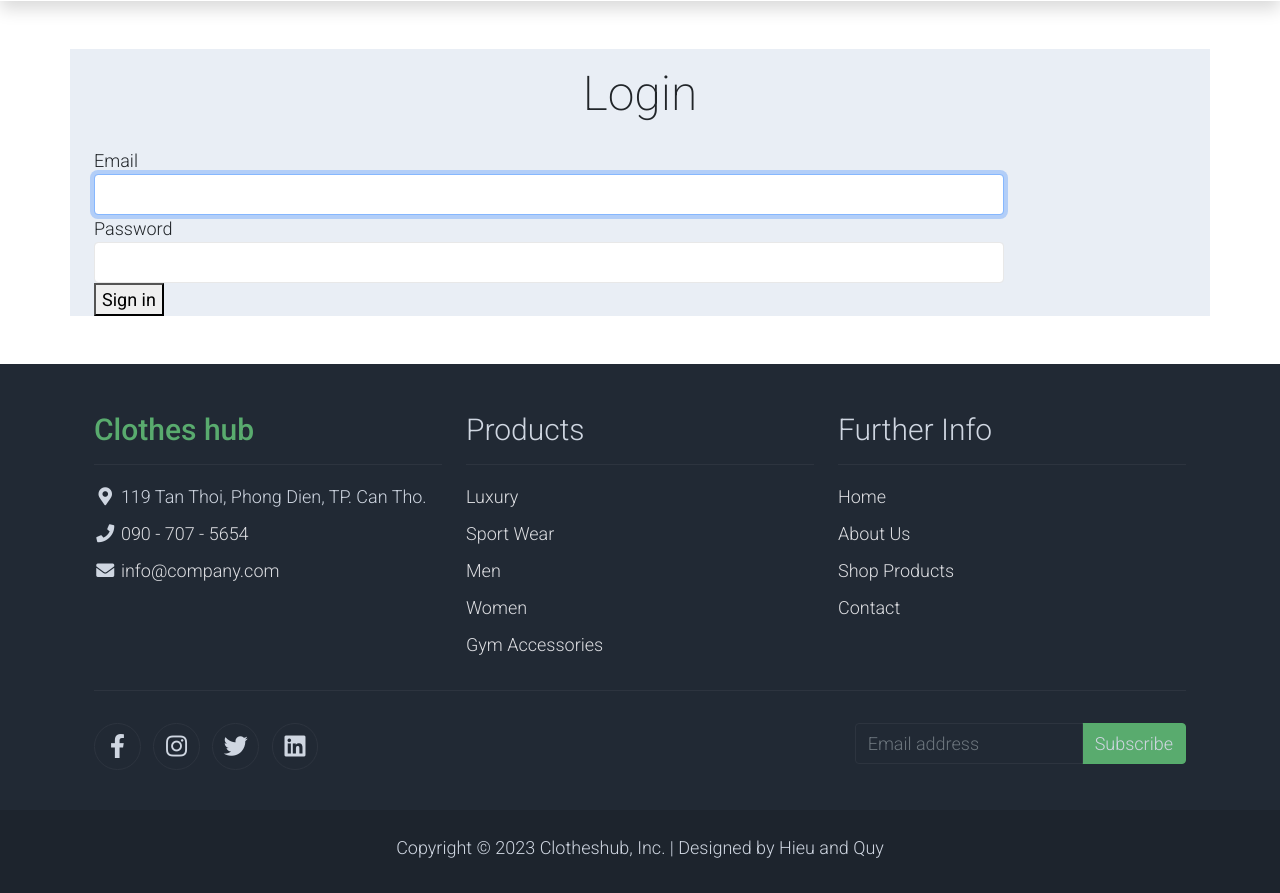
After one commit to Clotheshub-Organization/Clotheshub, a Symfony app: template templates/security/login.html.twig in a window 1280 px wide. The commit adds this page. Shown: the part 249-1142 px from the top of the page. Run offline with Twig, Linux system fonts and the light colour scheme; the template is opened without the code that fills it, so the values that code supplies are empty; some libraries are stand-ins or nearby versions.

Commit message:
Add a Login form

```diff
--- a/src/Controller/ProductController.php
+++ b/src/Controller/ProductController.php
@@ -39,6 +39,8 @@ class ProductController extends AbstractController
             'product' => $product
         ]);
     }
+
+
 
 
     //  /**
--- a/templates/home.html.twig
+++ b/templates/home.html.twig
@@ -43,19 +43,34 @@
                 <div class="flex-fill">
                     <ul class="nav navbar-nav d-flex justify-content-between mx-lg-auto">
                         <li class="nav-item">
-                            <a class="nav-link" href="#">Home</a>
+                            <a class="nav-link" href="{{path('homepage')}}">Home</a>
                         </li>
                         <li class="nav-item">
-                            <a class="nav-link" href="#">About</a>
+                            <a class="nav-link" href="{{path('homepageAbout')}}">About</a>
                         </li>
                         <li class="nav-item">
-                            <a class="nav-link" href="#">Product</a>
+                            <a class="nav-link" href="{{path('product_show')}}">Product</a>
                         </li>
                         <li class="nav-item">
-                            <a class="nav-link" href="#">Contact</a>
+                            <a class="nav-link" href="{{path('homepageContact')}}">Contact</a>
+                        </li>
+                        <li class="nav-item dropdown">
+                            <a class="nav-link dropdown-toggle" href="#" id="dropdown" data-bs-toggle="dropdown"
+                             aria-haspopup="true" aria-expanded="false">Manage</a>
+                            <ul class="dropdown-menu" aria-labelledby="dropdown03">
+                                <li><a class="dropdown-item" href="#">Products</a></li>
+                                <li><a class="dropdown-item" href="#">Brands</a></li>
+                            </ul>
+                        </li>
+                        <li class="nav-item">
+                            <a class="nav-link" href="#">Logout</a>
+                        </li>
+                        <li class="nav-item">
+                            <a class="nav-link" href="{{path('login')}}">Login</a>
                         </li>
                     </ul>
                 </div>
+
             </div>
         </div>
     </nav>
@@ -104,10 +119,10 @@
                 <div class="col-md-4 pt-5">
                     <h2 class="h2 text-light border-bottom pb-3 border-light">Further Info</h2>
                     <ul class="list-unstyled text-light footer-link-list">
-                        <li><a class="text-decoration-none" href="#">Home</a></li>
-                        <li><a class="text-decoration-none" href="#">About Us</a></li>
-                        <li><a class="text-decoration-none" href="#">Shop Products</a></li>
-                        <li><a class="text-decoration-none" href="#">Contact</a></li>
+                        <li><a class="text-decoration-none" href="{{path('homepage')}}">Home</a></li>
+                        <li><a class="text-decoration-none" href="{{path('homepageAbout')}}">About Us</a></li>
+                        <li><a class="text-decoration-none" href="{{path('product_show')}}">Shop Products</a></li>
+                        <li><a class="text-decoration-none" href="{{path('homepageContact')}}">Contact</a></li>
                     </ul>
                 </div>
 
--- /dev/null
+++ b/templates/security/login.html.twig
@@ -0,0 +1,73 @@
+{% extends 'home.html.twig' %}
+
+{% block title %}Log in!{% endblock %}
+
+{% block body %}
+<form method="post">
+    {% if error %}
+        <div class="alert alert-danger">{{ error.messageKey|trans(error.messageData, 'security') }}</div>
+    {% endif %}
+
+    {% if app.user %}
+        <div class="mb-3">
+            You are logged in as {{ app.user.userIdentifier }}, <a href="{{ path('logout') }}">Logout</a>
+        </div>
+    {% endif %}
+
+{#
+    <h1 class="h3 mb-3 font-weight-normal">Please sign in</h1>
+    <label for="inputEmail">Email</label>
+    <input type="email" value="{{ last_username }}" name="email" id="inputEmail" class="form-control" autocomplete="email" required autofocus>
+    <label for="inputPassword">Password</label>
+    <input type="password" name="password" id="inputPassword" class="form-control" autocomplete="current-password" required>
+
+    <input type="hidden" name="_csrf_token"
+           value="{{ csrf_token('authenticate') }}"
+    > #}
+
+<section class="bg-light my-5 container">
+        <div class="row text-center py-3">
+            <div class="col-lg-6 m-auto">
+                <h1 class="h1">Login</h1>
+            </div>
+        </div>
+    <section class="login-container">
+        <form id="form1" name="form1" method="POST" action="login.php">
+            <div class="form-group">
+                <label class="col-sm-2 control-label">Email</label>
+                <div class="col-sm-10">
+                    <input type="email" value="{{ last_username }}" name="email" id="inputEmail" class="form-control" autocomplete="email" required autofocus>
+                </div>
+            </div>
+
+            <div class="form-group">
+                <label class="col-sm-2 control-label">Password</label>
+                <div class="col-sm-10">
+                    <input type="password" name="password" id="inputPassword" class="form-control" autocomplete="current-password" required>
+                </div>
+            </div>
+
+                <input type="hidden" name="_csrf_token" value="{{ csrf_token('authenticate') }}">
+
+            <div class="form-group">
+                <div class="col-sm-offset-2 col-sm-10">
+                    <button name="btnLogin" type="submit">Sign in</button>
+                </div>
+            </div>
+
+        </form>
+    </section>
+</section>
+
+
+    {#
+        Uncomment this section and add a remember_me option below your firewall to activate remember me functionality.
+        See https://symfony.com/doc/current/security/remember_me.html
+
+        <div class="checkbox mb-3">
+            <label>
+                <input type="checkbox" name="_remember_me"> Remember me
+            </label>
+        </div>
+    #}
+{% endblock %}
```
Also changed, not shown: src/Controller/SecurityController.php (added, +28 -0 lines), src/Entity/User.php (added, +193 -0 lines), templates/product/product.html.twig (added, +35 -0 lines), templates/security/index.html.twig (added, +20 -0 lines).
